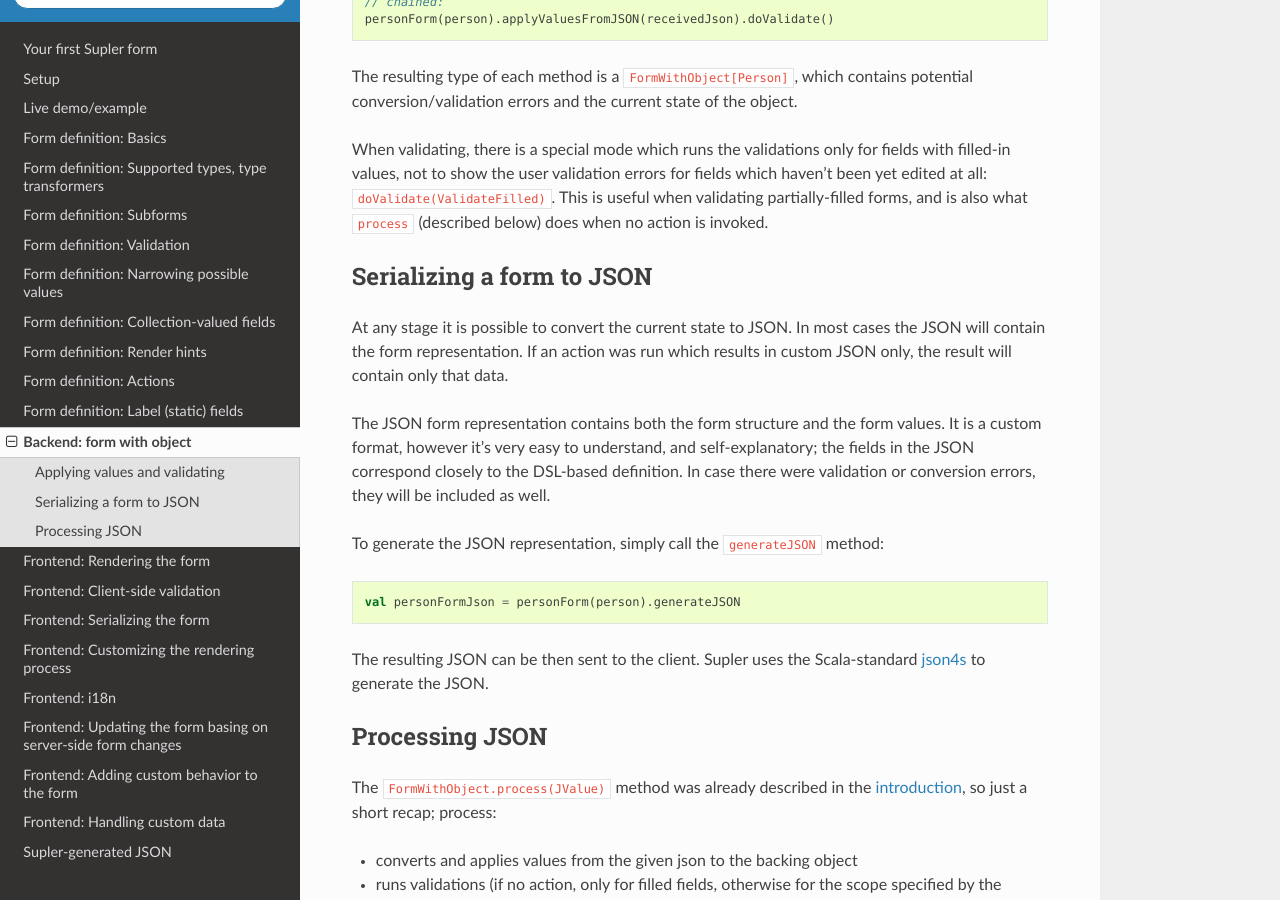
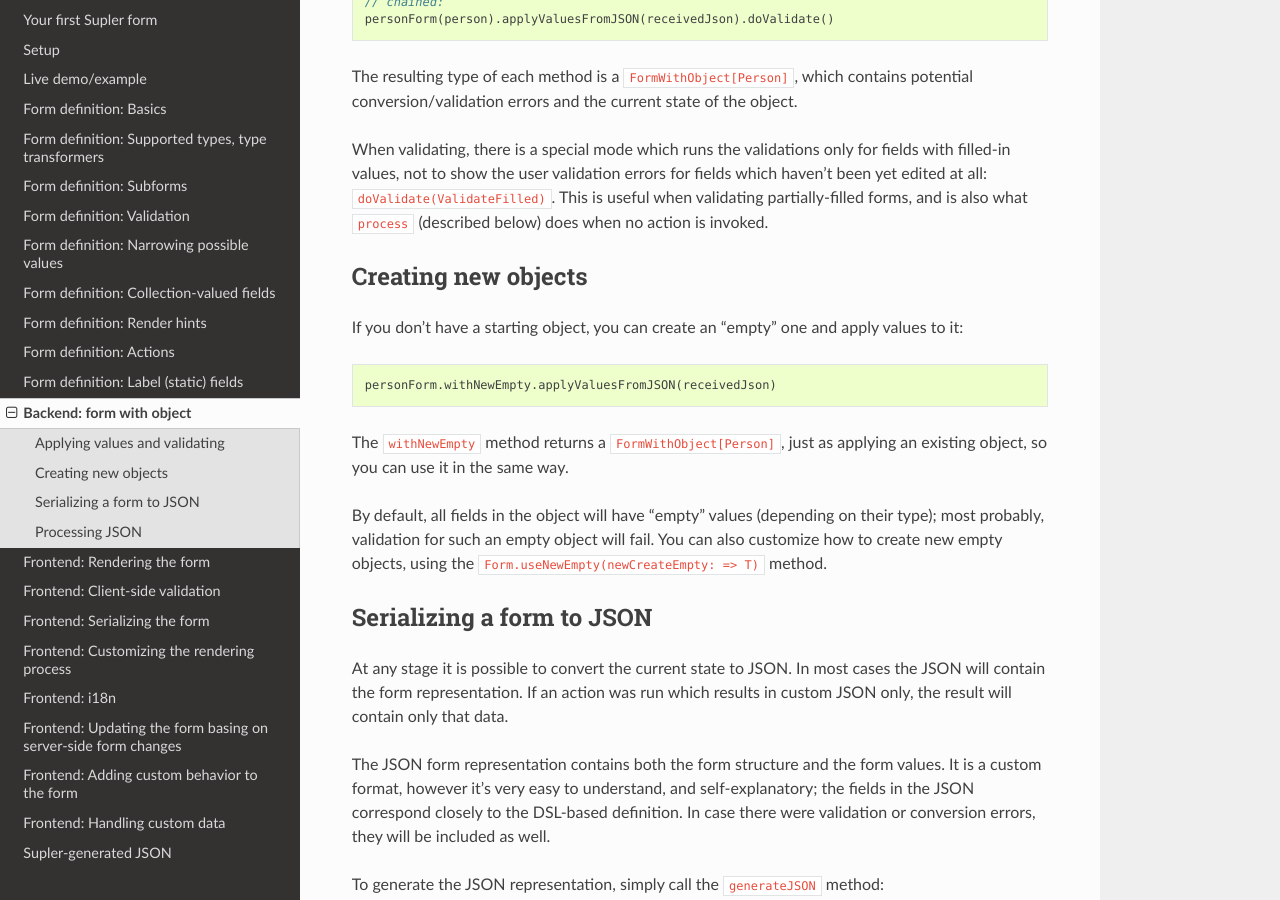
Before and after one commit to softwaremill/supler, a Sphinx documentation site: the page built from docs/backend/formwithobject.rst, in a window 1280 px wide and 900 px high, scrolled down 552 px. Built offline with Sphinx 7.4.7 and the Read the Docs theme 2.0.0, drawn with Linux system fonts in a browser that asks for light colours.

Commit message:
Forms with new object docs

```diff
--- a/docs/backend/formwithobject.rst
+++ b/docs/backend/formwithobject.rst
@@ -30,6 +30,20 @@ the user validation errors for fields which haven't been yet edited at all: ``do
 useful when validating partially-filled forms, and is also what ``process`` (described below) does when no action is
 invoked.
 
+Creating new objects
+--------------------
+
+If you don't have a starting object, you can create an "empty" one and apply values to it::
+
+  personForm.withNewEmpty.applyValuesFromJSON(receivedJson)
+
+The ``withNewEmpty`` method returns a ``FormWithObject[Person]``, just as applying an existing object, so you can
+use it in the same way.
+
+By default, all fields in the object will have "empty" values (depending on their type); most probably, validation for
+such an empty object will fail. You can also customize how to create new empty objects, using the
+``Form.useNewEmpty(newCreateEmpty: => T)`` method.
+
 Serializing a form to JSON
 --------------------------
 
```
